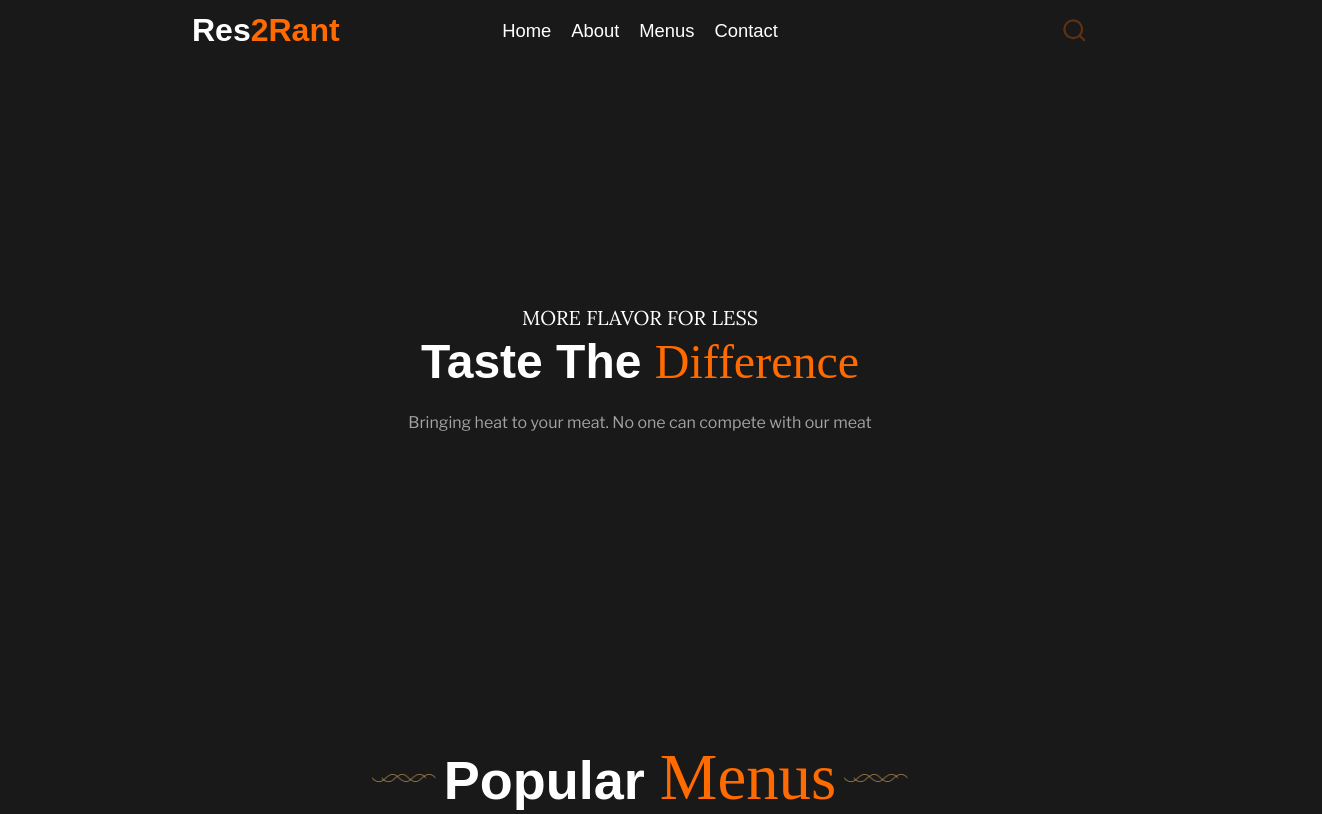
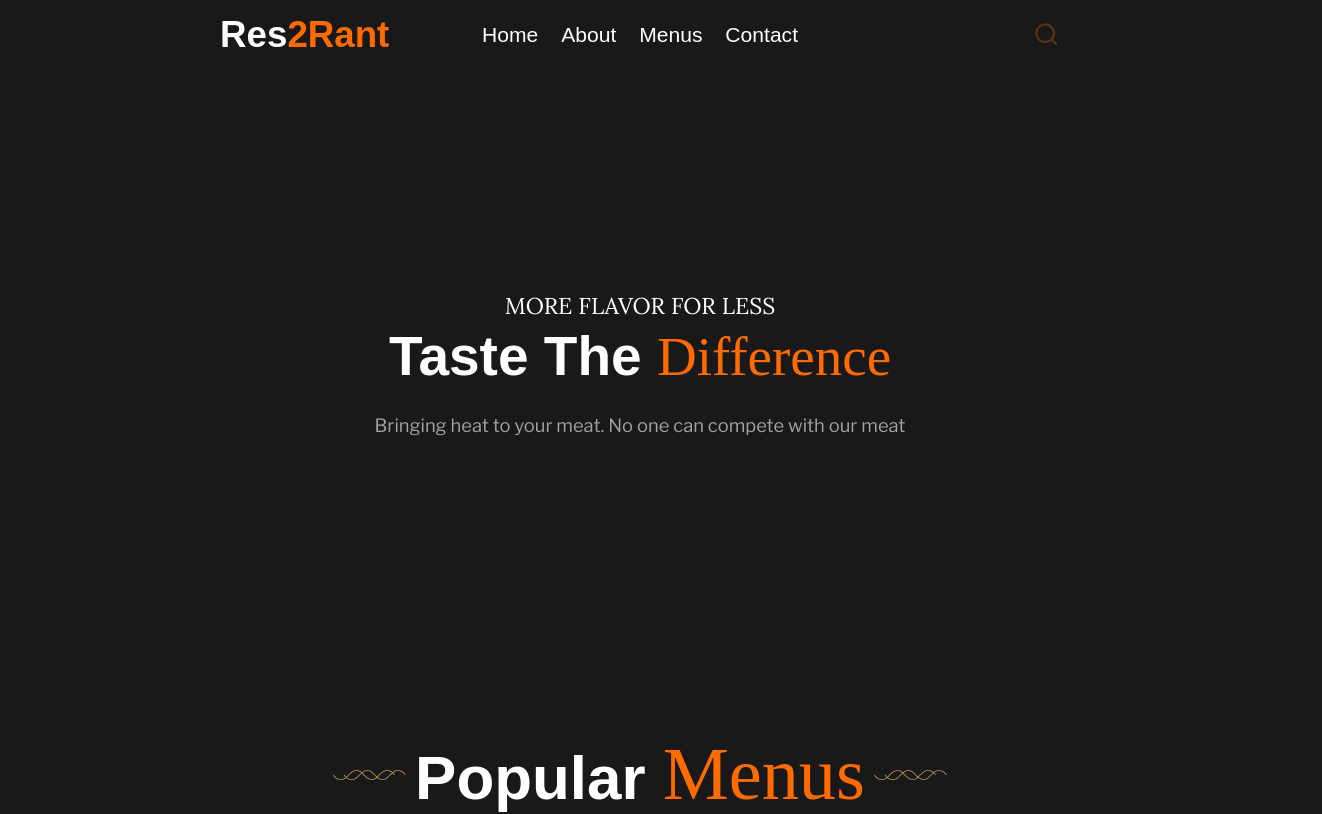
Before and after one commit to nazmus767921/Restaurant_project-1.00, a React (Vite) app: page / in a window 1280 px wide. Shown: the top 814 px of the page, 1322 px wide, since content can reach past the window. Built offline with nearby package versions, Linux system fonts and the light colour scheme; a web font is replaced by a local one.

Commit message:
Fluid typography equation implemented

```diff
--- a/src/index.css
+++ b/src/index.css
@@ -1,6 +1,14 @@
-* {
+*,
+*::after,
+*::before {
 	box-sizing: border-box;
 	margin: 0;
+}
+
+/* fluid typography. Min: 16px in 375px, Max: 20px in 1920px */
+html {
+	font-size: 1rem;
+	font-size: clamp(1rem, 0.9393203883495146rem + 0.2588996763754045vw, 1.25rem);
 }
 
 #root {
--- a/src/index.styles.js
+++ b/src/index.styles.js
@@ -5,6 +5,8 @@ import { colors } from "./utils/colors";
 export const GlobalStyles = createGlobalStyle`
 	/* layout */
 	overflow-x: hidden;
+
+
 
 	a:-webkit-any-link {
 		color: inherit; /* Use the default text color */
@@ -28,23 +30,13 @@ export const GlobalStyles = createGlobalStyle`
 	body {
 		margin: 0;
 
-		/* font-size: 0.8333333333333334vw; */
-		/* font-size: 4.266666666666667vw; */
-
 		color: ${colors["text-white"]};
-
 		display: flex;
 		min-width: 320px;
 		min-height: 100vh;
 		width: 100%;
 	}
 
-	@media screen and (${devices["md"]}) {
-		body {
-			/* font-size: 16px; */
-			/* font-size: 31.488px; */
-		}
-	}
 
 	/* Container Max Width */
 	.page-container {
```
